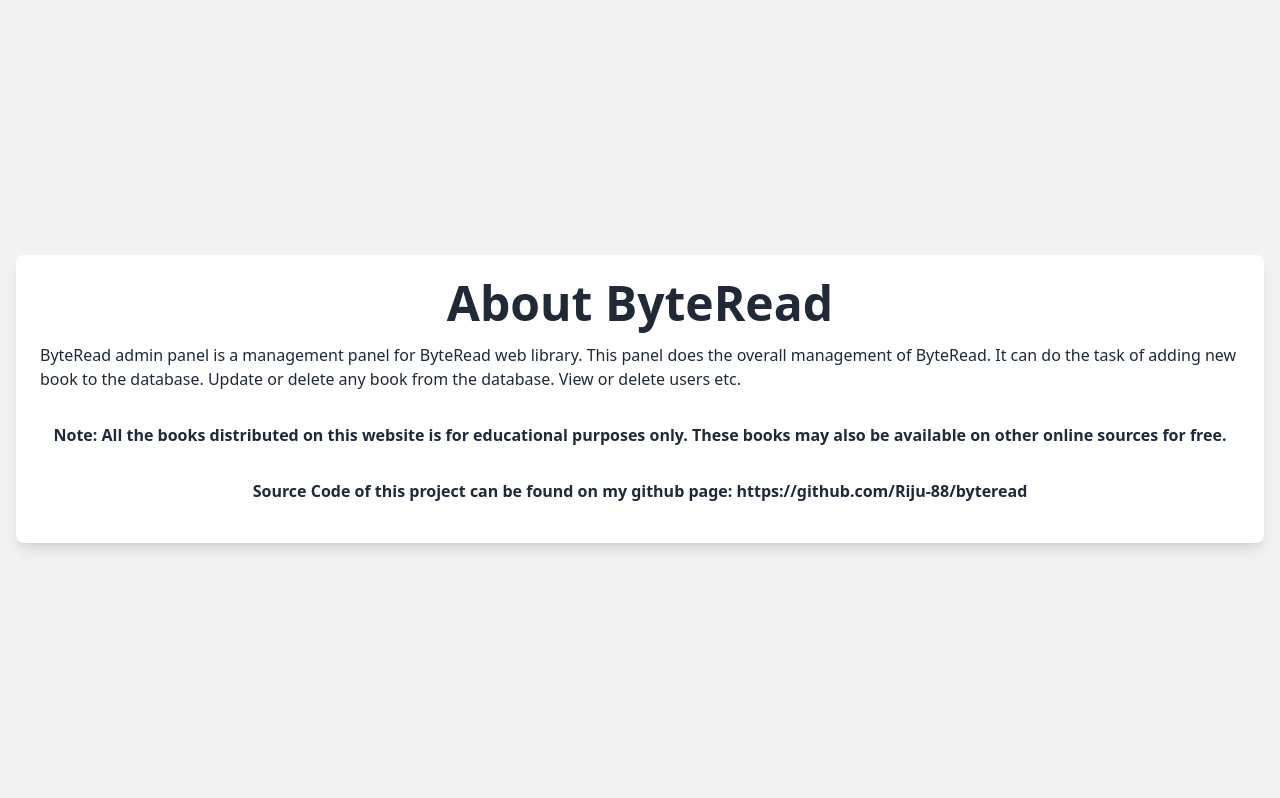
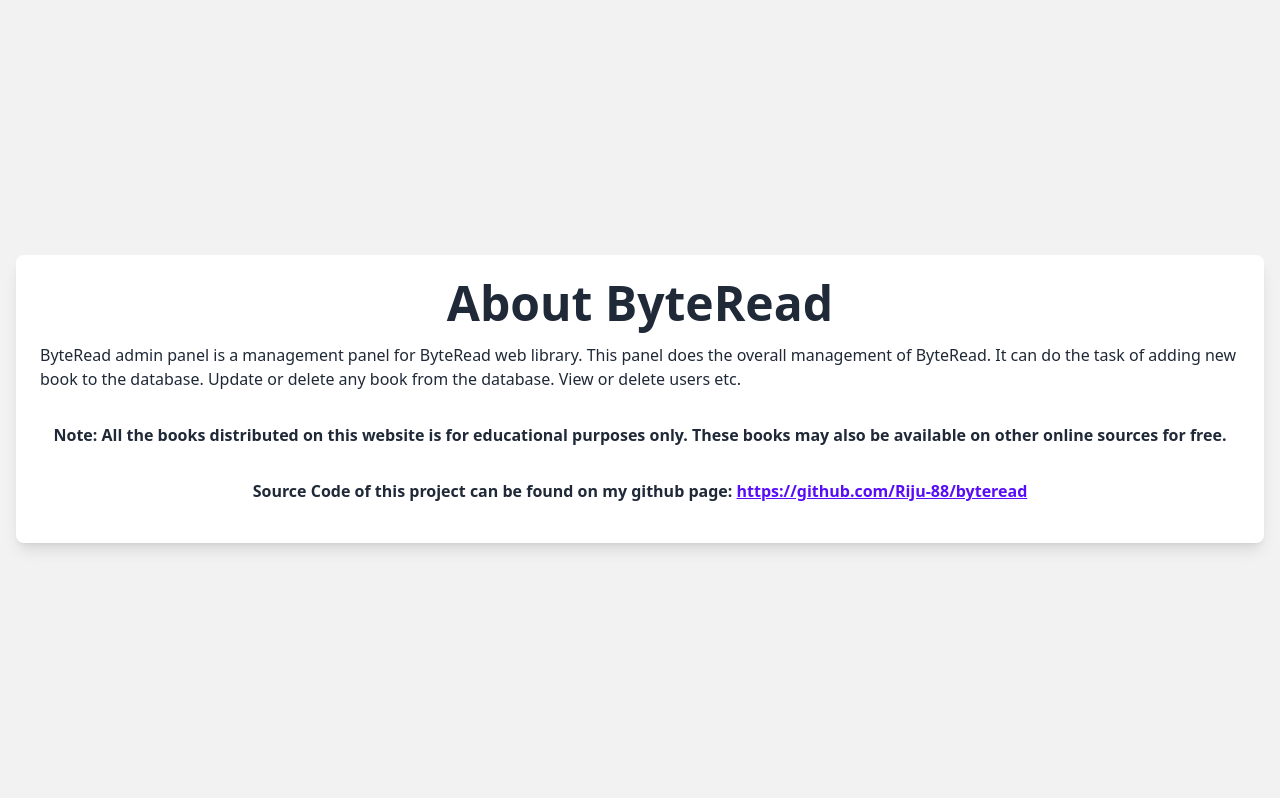
Before and after one commit to Riju-88/byteread, a PHP site: page /byteread/admin/about.php in a window 1280 px wide. Shown: the part 67-865 px from the top of the page. Run offline with PHP 8.4, Linux system fonts and the light colour scheme; the visitor is signed in with stand-in values (Sample User, id 1).

Commit message:
Update about.php

```diff
--- a/admin/about.php
+++ b/admin/about.php
@@ -47,7 +47,7 @@
         Note: All the books distributed on this website is for educational purposes only. These books may also be available on other online sources for free.
       </p>
       <p class="py-4 font-bold">
-        Source Code of this project can be found on my github page: <a href="https://github.com/Riju-88/byteread">https://github.com/Riju-88/byteread</a>
+        Source Code of this project can be found on my github page: <a href="https://github.com/Riju-88/byteread" class="link link-primary" target="_blank">https://github.com/Riju-88/byteread</a>
       </p>
     </div>
   </div>
```
